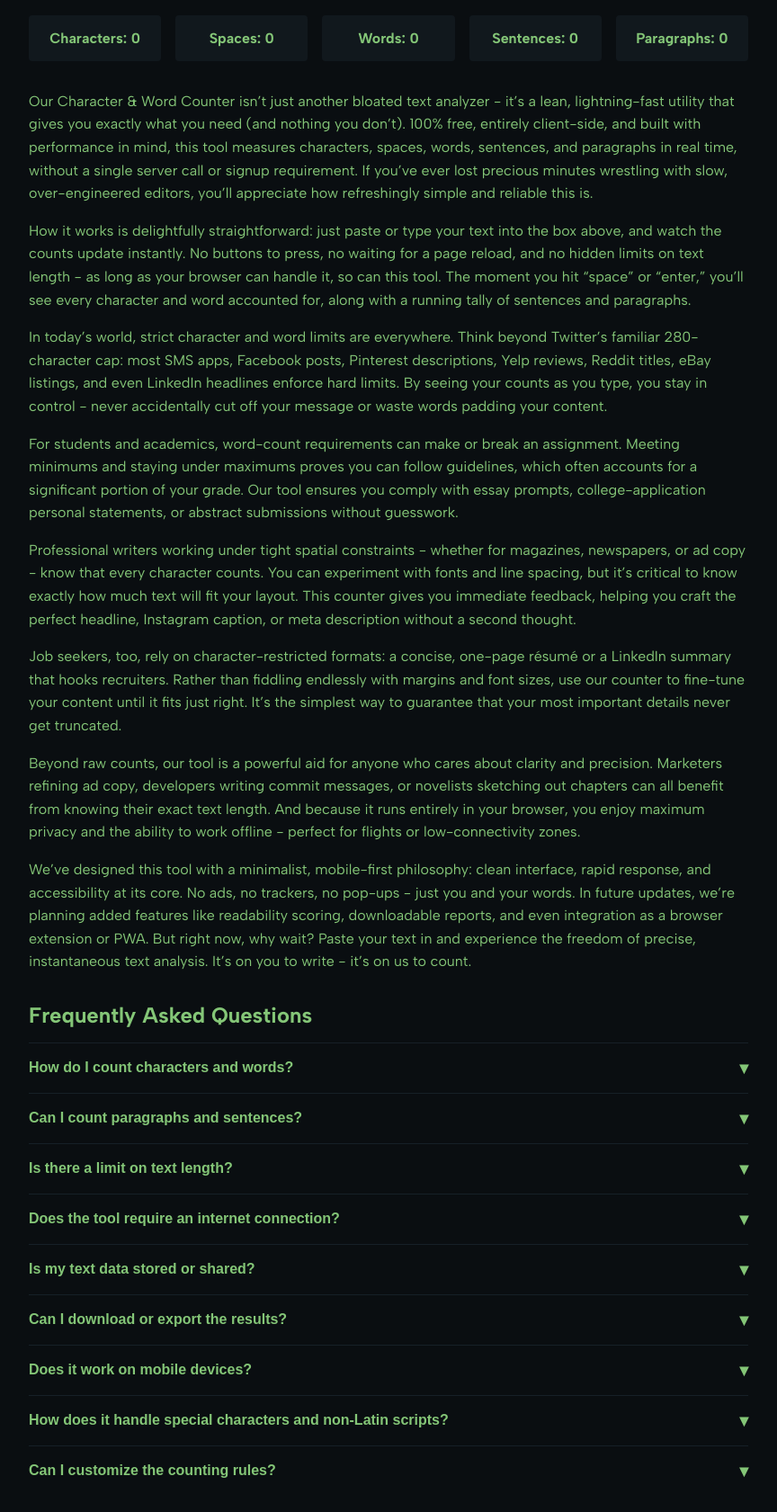
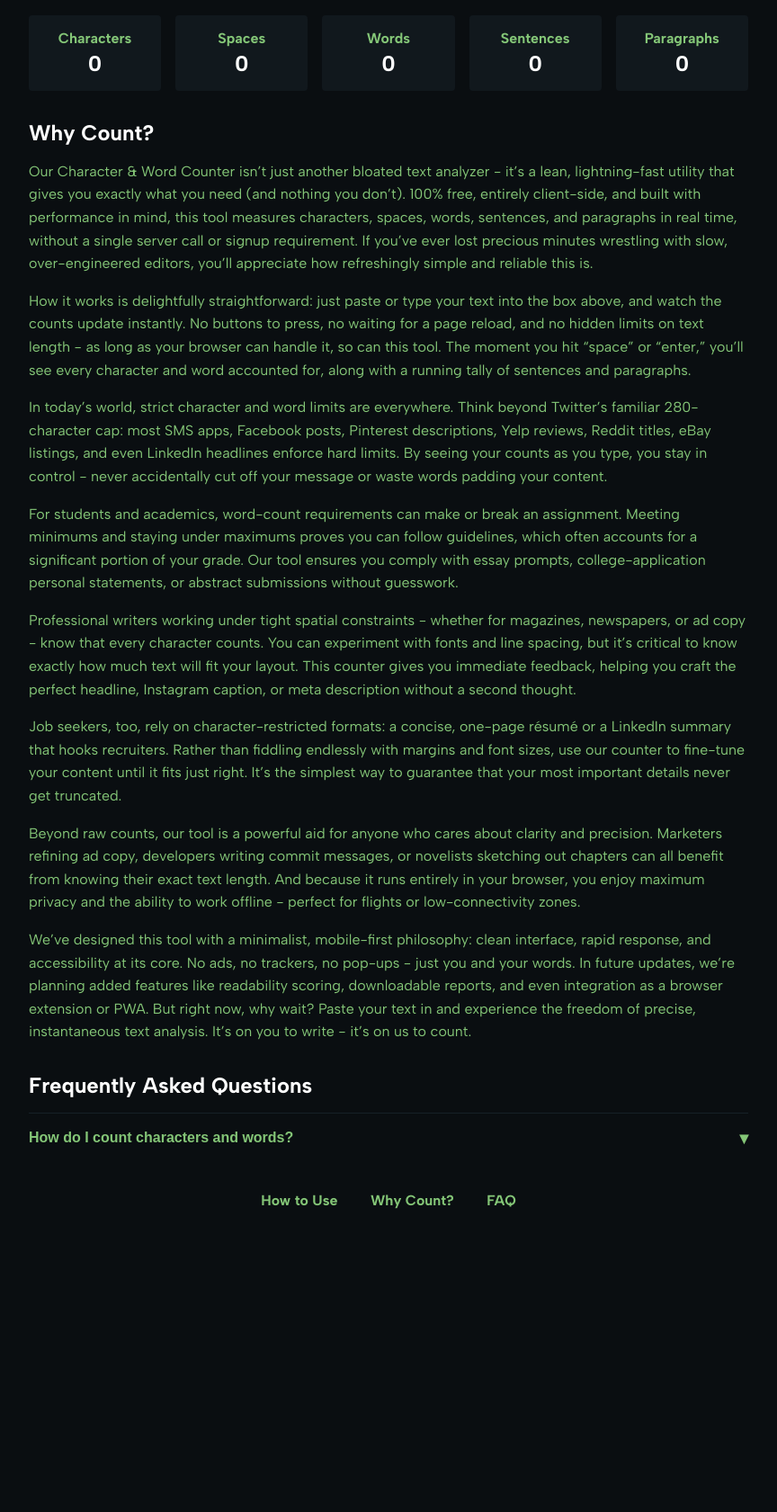
Before and after one commit to oldquka/character-count-tool, a plain HTML site: page index.html in a window 1280 px wide. Shown: the part 389-2070 px from the top of the page at 90% size, without its empty margins (208-1072 px from the left). After the commit the page ends 1765 px from the top, so only its background shows below. Drawn offline with Linux system fonts and the light colour scheme.

Commit message:
Add files via upload

```diff
--- a/index.html
+++ b/index.html
@@ -1,4 +1,3 @@
-<!-- index.html -->
 <!DOCTYPE html>
 <html lang="en">
 <head>
@@ -9,6 +8,7 @@
   <meta name="keywords" content="character counter, word counter, text analyzer, online tool, paragraph count, sentence count">
   <link rel="canonical" href="https://character-count-tool.pages.dev/">
   <meta name="robots" content="index,follow">
+
   <!-- Open Graph -->
   <meta property="og:title" content="Free Online Character & Word Counter">
   <meta property="og:description" content="Instantly count characters, words, sentences & paragraphs online—no signup, no limits.">
@@ -16,10 +16,13 @@
   <meta property="og:type" content="website">
   <meta property="og:site_name" content="Character Count Tool">
   <meta name="twitter:card" content="summary_large_image">
+
   <!-- Google Font -->
   <link rel="stylesheet" href="https://fonts.googleapis.com/css2?family=Albert+Sans:wght@400;700;900&display=swap">
+
   <!-- CSS -->
   <link rel="stylesheet" href="styles.css">
+
   <!-- JSON-LD: SoftwareApplication -->
   <script type="application/ld+json">
   {
@@ -33,6 +36,7 @@
     "softwareVersion": "1.0"
   }
   </script>
+
   <!-- JSON-LD: FAQPage -->
   <script type="application/ld+json">
   {
@@ -57,22 +61,39 @@
     <h1>Character & Word Counter</h1>
   </header>
   <main>
+
     <!-- TOOL SECTION -->
     <section id="tool">
       <h2>How to Use</h2>
       <p>Paste or type your text into the box below. The tool will automatically display counts for characters, spaces, words, sentences, and paragraphs in real time.</p>
       <textarea id="inputText" placeholder="Paste or type your text here..."></textarea>
       <div class="results">
-        <div><strong>Characters:</strong> <span id="charCount">0</span></div>
-        <div><strong>Spaces:</strong> <span id="spaceCount">0</span></div>
-        <div><strong>Words:</strong> <span id="wordCount">0</span></div>
-        <div><strong>Sentences:</strong> <span id="sentenceCount">0</span></div>
-        <div><strong>Paragraphs:</strong> <span id="paragraphCount">0</span></div>
+        <div class="result-item">
+          <span class="result-label">Characters</span>
+          <span class="result-value" id="charCount">0</span>
+        </div>
+        <div class="result-item">
+          <span class="result-label">Spaces</span>
+          <span class="result-value" id="spaceCount">0</span>
+        </div>
+        <div class="result-item">
+          <span class="result-label">Words</span>
+          <span class="result-value" id="wordCount">0</span>
+        </div>
+        <div class="result-item">
+          <span class="result-label">Sentences</span>
+          <span class="result-value" id="sentenceCount">0</span>
+        </div>
+        <div class="result-item">
+          <span class="result-label">Paragraphs</span>
+          <span class="result-value" id="paragraphCount">0</span>
+        </div>
       </div>
     </section>
 
-    <!-- ABOUT SECTION -->
+    <!-- WHY COUNT SECTION -->
     <section id="about">
+      <h2>Why Count?</h2>
       <p>Our Character & Word Counter isn’t just another bloated text analyzer - it’s a lean, lightning-fast utility that gives you exactly what you need (and nothing you don’t). 100% free, entirely client-side, and built with performance in mind, this tool measures characters, spaces, words, sentences, and paragraphs in real time, without a single server call or signup requirement. If you’ve ever lost precious minutes wrestling with slow, over-engineered editors, you’ll appreciate how refreshingly simple and reliable this is.</p>
       <p>How it works is delightfully straightforward: just paste or type your text into the box above, and watch the counts update instantly. No buttons to press, no waiting for a page reload, and no hidden limits on text length - as long as your browser can handle it, so can this tool. The moment you hit “space” or “enter,” you’ll see every character and word accounted for, along with a running tally of sentences and paragraphs.</p>
       <p>In today’s world, strict character and word limits are everywhere. Think beyond Twitter’s familiar 280-character cap: most SMS apps, Facebook posts, Pinterest descriptions, Yelp reviews, Reddit titles, eBay listings, and even LinkedIn headlines enforce hard limits. By seeing your counts as you type, you stay in control - never accidentally cut off your message or waste words padding your content.</p>
@@ -86,7 +107,6 @@
     <!-- FAQ SECTION -->
     <section id="faq">
       <h2>Frequently Asked Questions</h2>
-
       <div class="faq-item">
         <button class="faq-question">
           <span>How do I count characters and words?</span>
@@ -96,88 +116,16 @@
           <p>Simply paste or type your text into the input box and watch the counts update instantly. There is no need to press any button or reload the page - as you type, every character and word is tallied in real time.</p>
         </div>
       </div>
+      <!-- (Ubaci ostalih 8 pitanja-po-prozorčiću model iznad) -->
+    </section>
 
-      <div class="faq-item">
-        <button class="faq-question">
-          <span>Can I count paragraphs and sentences?</span>
-          <span class="arrow">&#9662;</span>
-        </button>
-        <div class="faq-answer">
-          <p>Yes - this tool automatically parses your text to identify sentence terminators (., !, ?) and line breaks, so you get an accurate sentence and paragraph count. It’s ideal for checking structure in essays, reports or posts.</p>
-        </div>
-      </div>
+    <!-- PAGE NAVIGATION -->
+    <nav class="page-nav">
+      <a href="#tool">How to Use</a>
+      <a href="#about">Why Count?</a>
+      <a href="#faq">FAQ</a>
+    </nav>
 
-      <div class="faq-item">
-        <button class="faq-question">
-          <span>Is there a limit on text length?</span>
-          <span class="arrow">&#9662;</span>
-        </button>
-        <div class="faq-answer">
-          <p>No - there are no enforced length limits. You can analyze as much text as your browser’s memory allows, making it suitable for everything from short tweets to full-length documents.</p>
-        </div>
-      </div>
-
-      <div class="faq-item">
-        <button class="faq-question">
-          <span>Does the tool require an internet connection?</span>
-          <span class="arrow">&#9662;</span>
-        </button>
-        <div class="faq-answer">
-          <p>No - because it runs entirely in your browser, you can use it offline once the page has loaded. It’s perfect for flights, remote locations or any time you have spotty connectivity.</p>
-        </div>
-      </div>
-
-      <div class="faq-item">
-        <button class="faq-question">
-          <span>Is my text data stored or shared?</span>
-          <span class="arrow">&#9662;</span>
-        </button>
-        <div class="faq-answer">
-          <p>Absolutely not - all processing happens locally on your device. We do not send, store or log any of your text, so your content remains private and secure at all times.</p>
-        </div>
-      </div>
-
-      <div class="faq-item">
-        <button class="faq-question">
-          <span>Can I download or export the results?</span>
-          <span class="arrow">&#9662;</span>
-        </button>
-        <div class="faq-answer">
-          <p>Currently you can copy the counts manually, but we’re planning a downloadable CSV/JSON export feature in a future update. For now, simply select the numbers and paste them wherever you need.</p>
-        </div>
-      </div>
-
-      <div class="faq-item">
-        <button class="faq-question">
-          <span>Does it work on mobile devices?</span>
-          <span class="arrow">&#9662;</span>
-        </button>
-        <div class="faq-answer">
-          <p>Yes - the interface is fully responsive and optimized for touch. Whether you’re on a phone, tablet or desktop, the textarea and result cards adjust seamlessly to your screen size.</p>
-        </div>
-      </div>
-
-      <div class="faq-item">
-        <button class="faq-question">
-          <span>How does it handle special characters and non-Latin scripts?</span>
-          <span class="arrow">&#9662;</span>
-        </button>
-        <div class="faq-answer">
-          <p>We count every Unicode character individually, so accents, emojis or characters from any language are all included in your totals. This makes it reliable for multilingual text and creative writing.</p>
-        </div>
-      </div>
-
-      <div class="faq-item">
-        <button class="faq-question">
-          <span>Can I customize the counting rules?</span>
-          <span class="arrow">&#9662;</span>
-        </button>
-        <div class="faq-answer">
-          <p>At the moment the tool uses a standard set of rules (spaces split words, punctuation ends sentences, blank lines start paragraphs). We’re exploring user-configurable options in a later version to let you tweak those rules.</p>
-        </div>
-      </div>
-
-    </section>
   </main>
   <script src="script.js"></script>
 </body>
--- a/script.js
+++ b/script.js
@@ -1,4 +1,3 @@
-// script.js
 document.addEventListener('DOMContentLoaded', () => {
   // Text counting logic
   const textarea = document.getElementById('inputText');
@@ -24,15 +23,13 @@ document.addEventListener('DOMContentLoaded', () => {
     sentenceCountEl.textContent = sentenceCount;
     paragraphCountEl.textContent = paragraphCount;
   }
-
   textarea.addEventListener('input', updateCounts);
   updateCounts();
 
   // FAQ accordion logic
   document.querySelectorAll('.faq-question').forEach(btn => {
     btn.addEventListener('click', () => {
-      const item = btn.closest('.faq-item');
-      item.classList.toggle('open');
+      btn.closest('.faq-item').classList.toggle('open');
     });
   });
 });
--- a/styles.css
+++ b/styles.css
@@ -1,15 +1,13 @@
-/* styles.css */
+@import url('https://fonts.googleapis.com/css2?family=Albert+Sans:wght@400;700;900&display=swap');
+
 :root {
   --bg-color: #0a0e11;
   --text-color: #84c677;
-  --accent-color: #84c677;
   --font-family: 'Albert Sans', system-ui, sans-serif;
   --spacing: 1rem;
 }
 
-* {
-  box-sizing: border-box;
-}
+* { box-sizing: border-box; }
 
 body {
   margin: 0;
@@ -38,22 +36,21 @@ main {
   width: 100%;
   max-width: 800px;
 }
-
 section {
   margin-bottom: 2rem;
 }
 
+/* TOOL */
 #tool h2 {
   font-size: 1.25rem;
   font-weight: 700;
   margin-bottom: 0.5rem;
+  color: #fff; /* samo ovaj naslov u beloj */
 }
-
 #tool p {
   margin: 0 0 var(--spacing);
   line-height: 1.6;
 }
-
 textarea {
   width: 100%;
   height: 200px;
@@ -62,7 +59,7 @@ textarea {
   border: 1px solid #162027;
   border-radius: 4px;
   background: #11181d;
-  color: var(--text-color);
+  color: #fff; /* tekst u boxu sada beo */
   resize: vertical;
 }
 
@@ -72,30 +69,50 @@ textarea {
   grid-template-columns: repeat(auto-fit, minmax(120px, 1fr));
   gap: var(--spacing);
 }
-
-.results div {
+.result-item {
   background: #11181d;
   padding: var(--spacing);
   border-radius: 4px;
   text-align: center;
+  display: flex;
+  flex-direction: column;
+  align-items: center;
+  justify-content: center;
+}
+.result-label {
+  font-size: 1rem;
   font-weight: 700;
+  color: var(--text-color);
+  margin-bottom: 0.25rem;
+}
+.result-value {
+  font-size: 1.5rem;
+  font-weight: 700;
+  color: #fff;
 }
 
+/* WHY COUNT */
+#about h2 {
+  font-size: 1.5rem;
+  font-weight: 700;
+  margin-bottom: var(--spacing);
+  color: #fff;
+}
 #about p {
   margin: 0 0 1rem;
   line-height: 1.6;
 }
 
+/* FAQ */
 #faq h2 {
   font-size: 1.5rem;
   font-weight: 700;
   margin-bottom: var(--spacing);
+  color: #fff;
 }
-
 .faq-item {
   border-top: 1px solid #162027;
 }
-
 .faq-question {
   width: 100%;
   background: none;
@@ -110,22 +127,31 @@ textarea {
   font-weight: 700;
   cursor: pointer;
 }
-
 .faq-question .arrow {
   transition: transform 0.2s ease;
   font-size: 1.2rem;
 }
-
 .faq-answer {
   display: none;
   padding: 0 0 1rem;
-  color: var(--text-color);
+  color: #fff; /* odgovori sad u beloj */
+  line-height: 1.6;
 }
-
 .faq-item.open .faq-answer {
   display: block;
 }
-
 .faq-item.open .faq-question .arrow {
   transform: rotate(180deg);
 }
+
+/* PAGE NAV */
+.page-nav {
+  text-align: center;
+  margin: var(--spacing) 0;
+}
+.page-nav a {
+  margin: 0 var(--spacing);
+  text-decoration: none;
+  color: var(--text-color);
+  font-weight: 700;
+}
```
